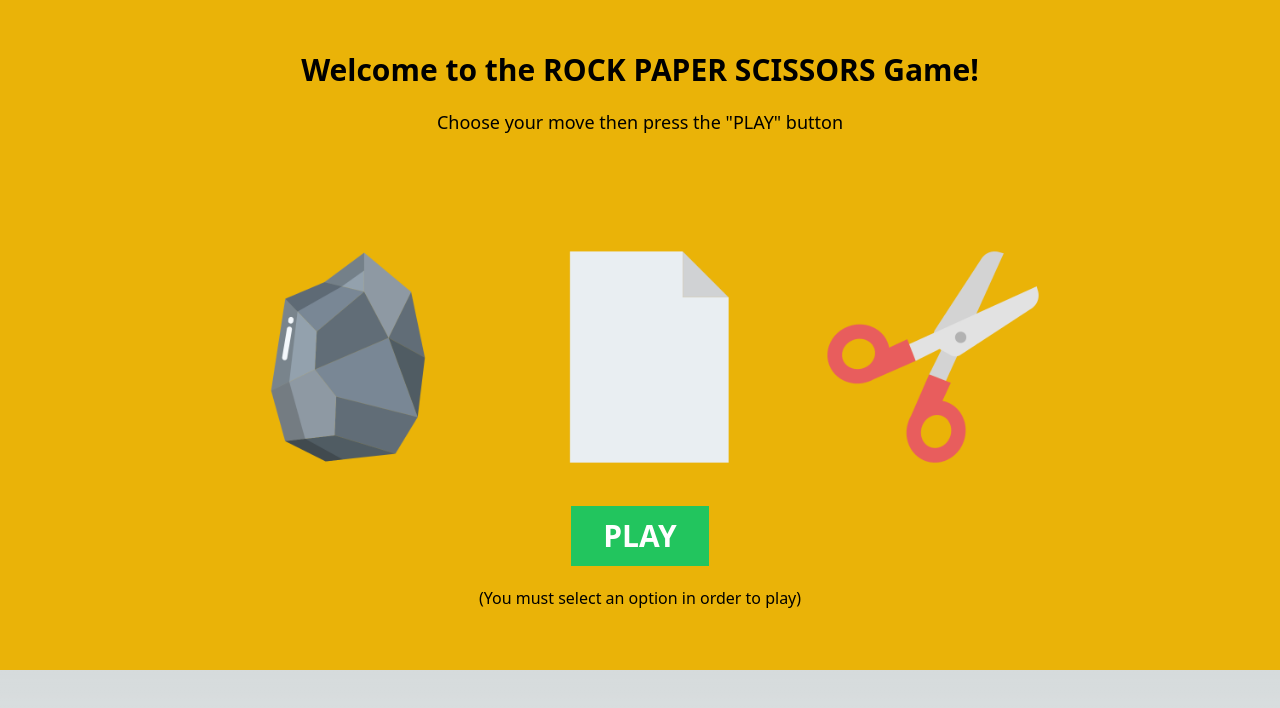
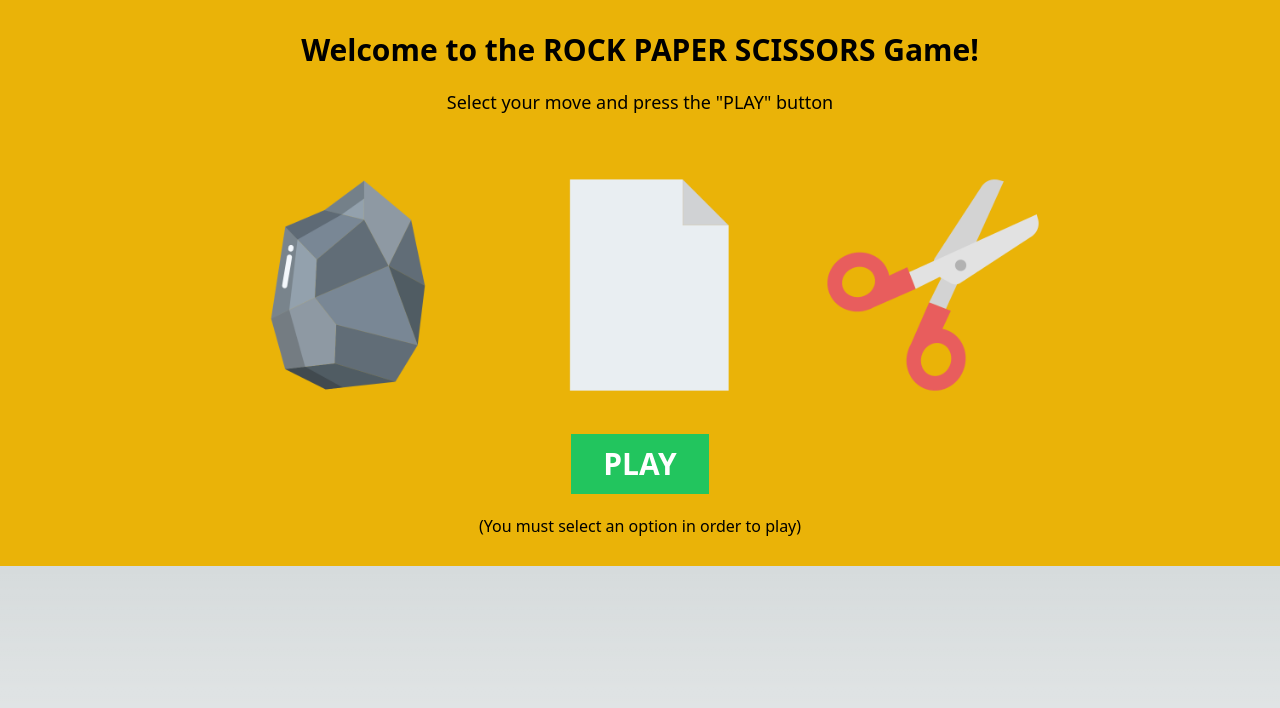
Before and after one commit to nesricha/rock-paper-scissors, a Next.js app: page / in a window 1280 px wide. Shown: the top 708 px of the page. Built offline with nearby package versions, Linux system fonts and the light colour scheme.

Commit message:
needs to be fixed

```diff
--- a/src/components/HeadComp.tsx
+++ b/src/components/HeadComp.tsx
@@ -1,8 +1,8 @@
 export default function HeadComp() {
-    return (<div className="flex flex-col items-center p-8 text-center">
+    return (<div className="flex flex-col items-center px-8 py-3 text-center">
 
         <p className="text-3xl my-5 font-semibold"> Welcome to the ROCK PAPER SCISSORS Game!</p>
 
-        <p className="text-lg">Choose your move then press the "PLAY" button</p>
+        <p className="text-lg">Select your move and press the "PLAY" button</p>
     </div>)
 }
--- a/src/components/OptionsComp.tsx
+++ b/src/components/OptionsComp.tsx
@@ -11,7 +11,7 @@ export default function OptionsComp() {
         !play && setChoice(option)
     }
 
-    return (<div className="flex flex-col items-center justify-evenly py-10">
+    return (<div className="flex flex-col items-center justify-evenly py-2">
         <div className="flex flex-wrap justify-evenly md:w-9/12 mx-auto my-5 p-3">
             <a href={play ? undefined : "#"} id="rock" onClick={event => {
                 event.preventDefault()
--- a/src/components/ResultComp.tsx
+++ b/src/components/ResultComp.tsx
@@ -25,7 +25,7 @@ export default function ResultComp(prop: Props) {
     }, [])
 
 
-    return (<div className="flex flex-col items-center py-10 mx-auto">
+    return (<div className="flex flex-col items-center py-8 px-3 mx-auto text-center">
         <p className="font-semibold text-3xl py-5">{calcRes(prop.yourChoice, compChoice)}</p>
         <div className="flex justify-evenly md:w-9/12 mx-auto my-5 p-3">
             <div className={`flex flex-col items-center`}>
```
